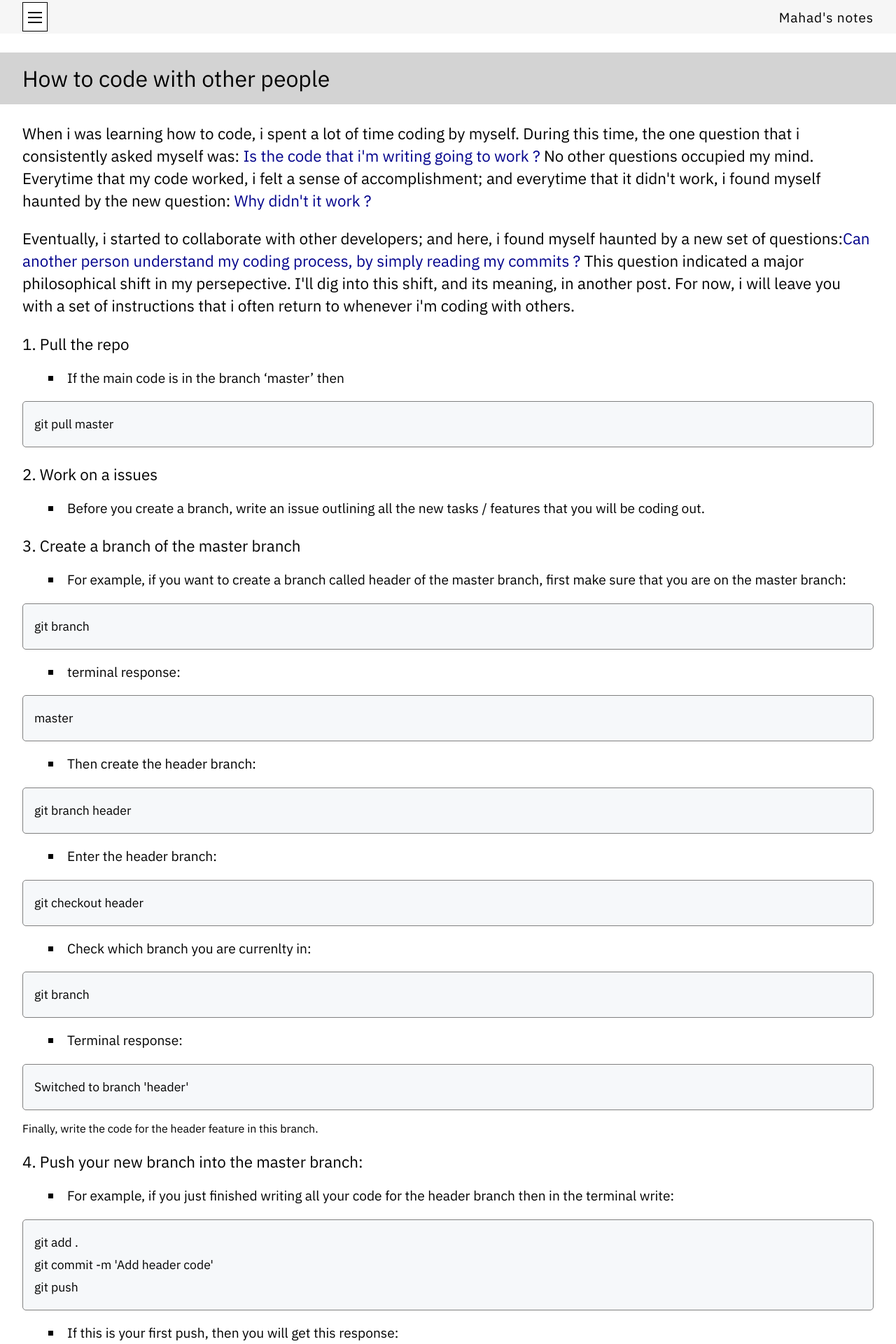
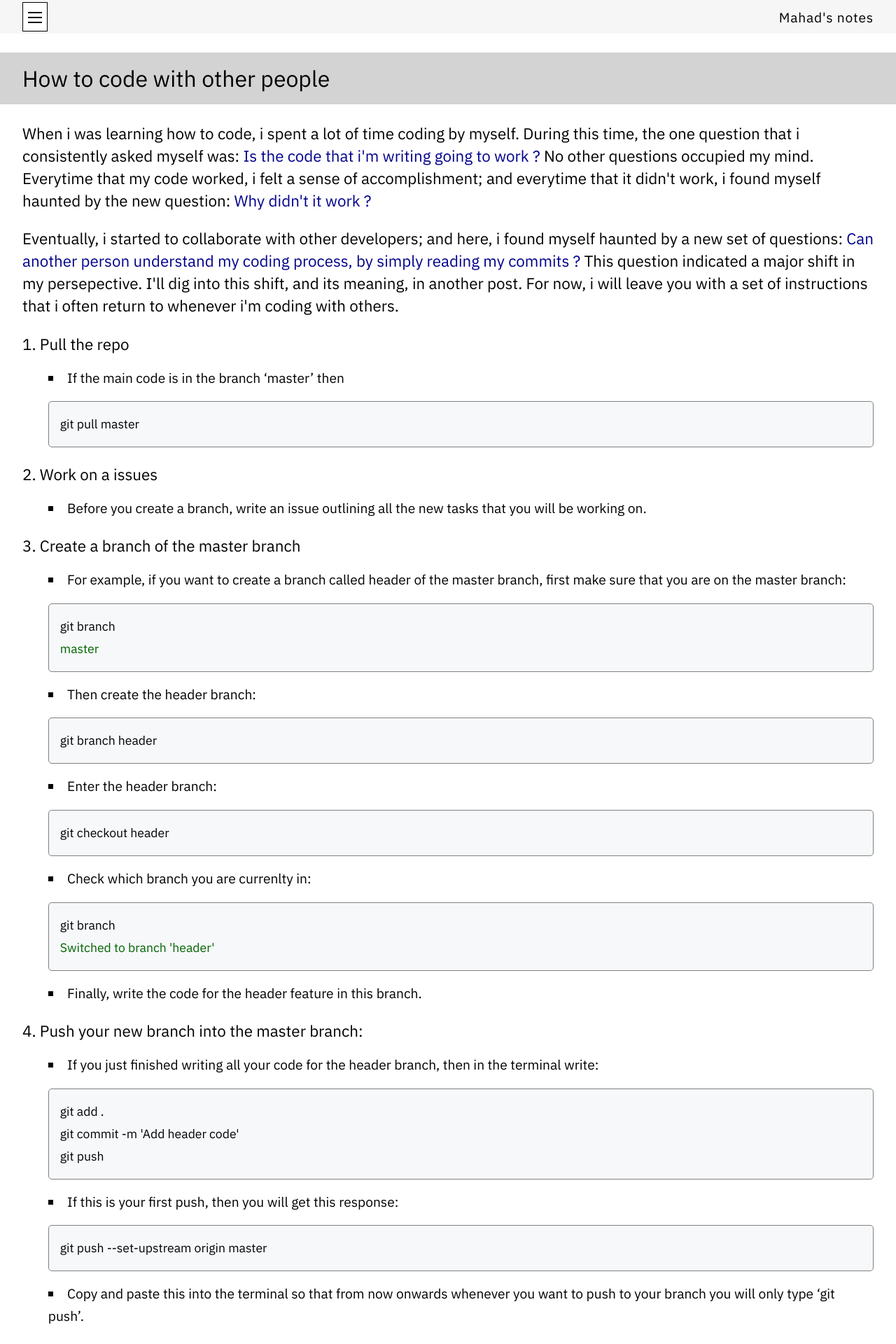
Before and after one commit to Elir-Mahad/notes, a Next.js app: page /coding-with-other-people in a window 1280 px wide. Shown: the top 1920 px of the page at 70% size. Built offline with nearby package versions, Linux system fonts and the light colour scheme.

Commit message:
content(collab): modify content, add new tagged template literals

```diff
--- a/components/Menu.js
+++ b/components/Menu.js
@@ -76,14 +76,14 @@ function Menu() {
               </BlogName>
             </Link>
             {/*  */}
-            {/* <Link
+            <Link
               href="/coding-with-other-people"
               as={process.env.BACKEND_URL + "/coding-with-other-people"}
             >
               <BlogName onClick={hideContent}>
                 How to code with other people
               </BlogName>
-            </Link> */}
+            </Link>
 
             {/* <Link
               href="/connect-github-account-to-computer"
--- a/pages/coding-with-other-people.js
+++ b/pages/coding-with-other-people.js
@@ -6,6 +6,8 @@ import {
   Sentence,
   PostTitle,
   Code,
+  LiCode,
+  CodeRes,
   LitemTwo,
 } from "../styles/Styles.js";
 import style from "../styles/Home.module.css";
@@ -47,65 +49,69 @@ function Collab() {
         </Sentence>
         <Sentence>
           Eventually, i started to collaborate with other developers; and here,
-          i found myself haunted by a new set of questions:
+          i found myself haunted by a new set of questions:{" "}
           <span style={{ color: "darkblue" }}>
             Can another person understand my coding process, by simply reading
             my commits ?
           </span>{" "}
-          This question indicated a major philosophical shift in my
-          persepective. I'll dig into this shift, and its meaning, in another
-          post. For now, i will leave you with a set of instructions that i
-          often return to whenever i'm coding with others.
+          This question indicated a major shift in my persepective. I'll dig
+          into this shift, and its meaning, in another post. For now, i will
+          leave you with a set of instructions that i often return to whenever
+          i'm coding with others.
         </Sentence>
         <Sentence>1. Pull the repo</Sentence>
         <Litem>If the main code is in the branch ‘master’ then </Litem>
-        <Code>git pull master</Code>
+        <LiCode>git pull master</LiCode>
         <Sentence>2. Work on a issues</Sentence>
         <Litem>
           Before you create a branch, write an issue outlining all the new tasks
-          / features that you will be coding out.
+          that you will be working on.
         </Litem>
         <Sentence>3. Create a branch of the master branch</Sentence>
         <Litem>
           For example, if you want to create a branch called header of the
           master branch, first make sure that you are on the master branch:
         </Litem>
-        <Code>git branch</Code>
-        <Litem>terminal response: </Litem>
-        <Code>master</Code>
+        <LiCode>
+          git branch <br />
+          <CodeRes>master</CodeRes>
+        </LiCode>
 
         <Litem>Then create the header branch:</Litem>
-        <Code>git branch header</Code>
+        <LiCode>git branch header</LiCode>
         <Litem>Enter the header branch:</Litem>
-        <Code>git checkout header</Code>
+        <LiCode>git checkout header</LiCode>
         <Litem>Check which branch you are currenlty in:</Litem>
-        <Code>git branch</Code>
-        <Litem>Terminal response:</Litem>
-        <Code>Switched to branch 'header'</Code>
-        <litem>
+        <LiCode>
+          git branch <br />
+          <CodeRes> Switched to branch 'header'</CodeRes>
+        </LiCode>
+
+        <Litem>
           Finally, write the code for the header feature in this branch.
-        </litem>
+        </Litem>
 
         <Sentence>4. Push your new branch into the master branch:</Sentence>
         <Litem>
-          For example, if you just finished writing all your code for the header
-          branch then in the terminal write:
+          If you just finished writing all your code for the header branch, then
+          in the terminal write:
         </Litem>
-        <Code>
+        <LiCode>
           git add . <br />
           git commit -m 'Add header code' <br />
           git push <br />
-        </Code>
+        </LiCode>
 
         <Litem>
           If this is your first push, then you will get this response:
         </Litem>
 
-        <Code>git push --set-upstream origin master</Code>
+        <LiCode>git push --set-upstream origin master</LiCode>
 
         <Litem>
           Copy and paste this into the terminal so that from now onwards
-          whenever you want to push to your branch you will only type ‘git push’
+          whenever you want to push to your branch you will only type ‘git
+          push’.
         </Litem>
 
         <Sentence>5. Create a pull request:</Sentence>
@@ -160,18 +166,17 @@ function Collab() {
 
         <Litem>
           Change the branch back to the master or whatever the branch that
-          you're going to be merging into is called.
+          you're going to be merging into is called. In this example we will
+          simply switch back into the master branch.
         </Litem>
 
-        <Litem>Switch to the master branch</Litem>
-
-        <Code>git checkout master</Code>
+        <LiCode>git checkout master</LiCode>
 
         <Litem>
           Update your local repo master branch with the latest changes:
         </Litem>
 
-        <Code>git pull master</Code>
+        <LiCode>git pull master</LiCode>
         <Litem>
           This is an important step, especially when your’e working with
           multiple people who are all working on different branches.
@@ -203,20 +208,29 @@ function Collab() {
         </LitemTwo>
 
         <Litem>
-          If your local repo is updated, then you should see ‘Already up to
-          date’ in the terminal.
+          Once you update your local repo, double check to make sure that it has
+          in fact been updated.:
         </Litem>
+        <LiCode>
+          git pull master <br />
+          <CodeRes>Already up to date</CodeRes>
+        </LiCode>
+        <LitemTwo>
+          {" "}
+          The response `Already up to date` is prove that you are already
+          updated.{" "}
+        </LitemTwo>
 
         <Litem>
           Create a new branch called button, off the updated local repo master
           branch:
         </Litem>
 
-        <Code>git branch ‘button’</Code>
+        <LiCode>git branch ‘button’</LiCode>
 
         <Litem>Enter the new button branch:</Litem>
 
-        <Code>git checkout button</Code>
+        <LiCode>git checkout button</LiCode>
       </BlogBody>
     </div>
   );
```
